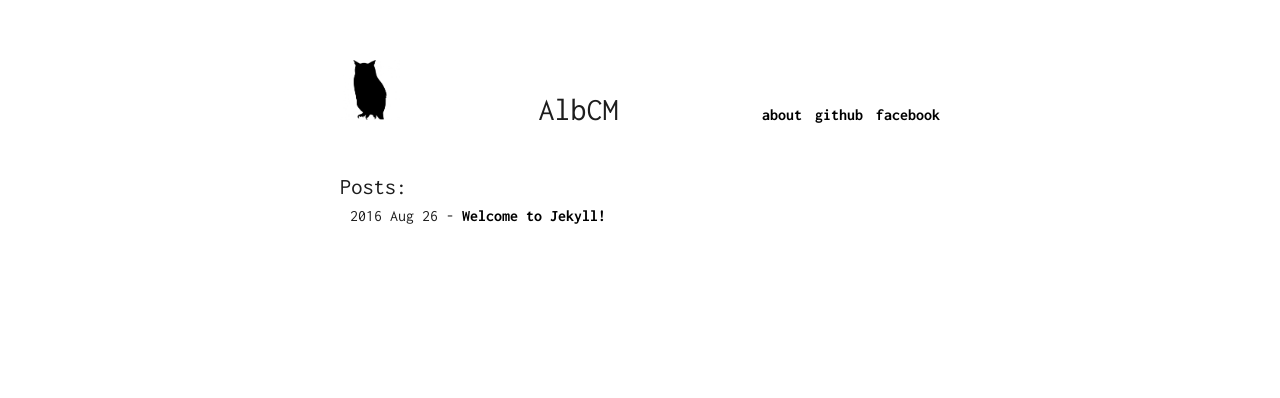
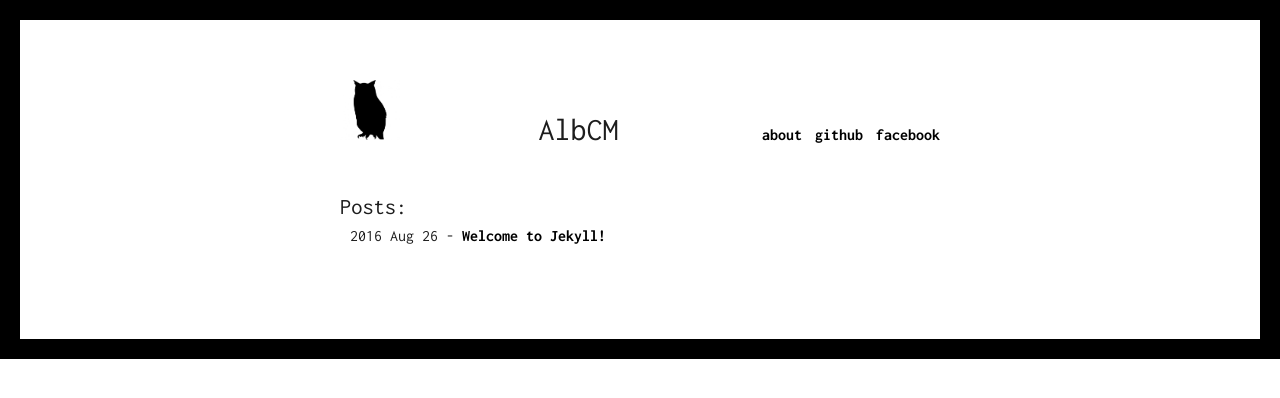
Before and after one commit to AlbCM/albcm.github.io, a Jekyll site: the page built from index.html, in a window 1280 px wide. Shown: the top 398 px of the page. Built offline with Jekyll 4.4.1, drawn with Linux system fonts in a browser that asks for light colours; comment, search, counter and statistics services are not loaded.

Commit message:
Update index.html

```diff
--- a/index.html
+++ b/index.html
@@ -5,6 +5,12 @@ layout: default
 <html>
 <head>
 <style>
+html{
+    border-style:solid;
+    border-width:20px;
+    border-color:black;
+
+}
 img {
     float: center;
     margin: 0 0 0px 0px;
```
